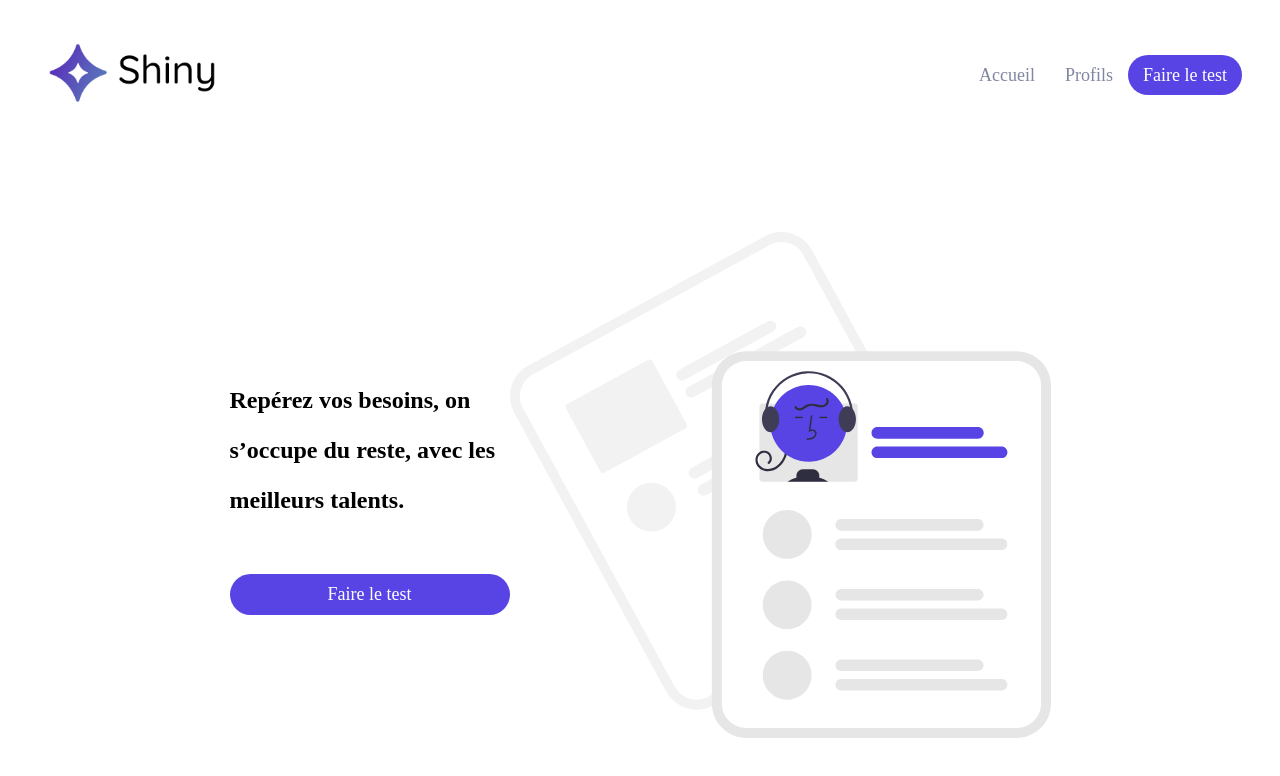
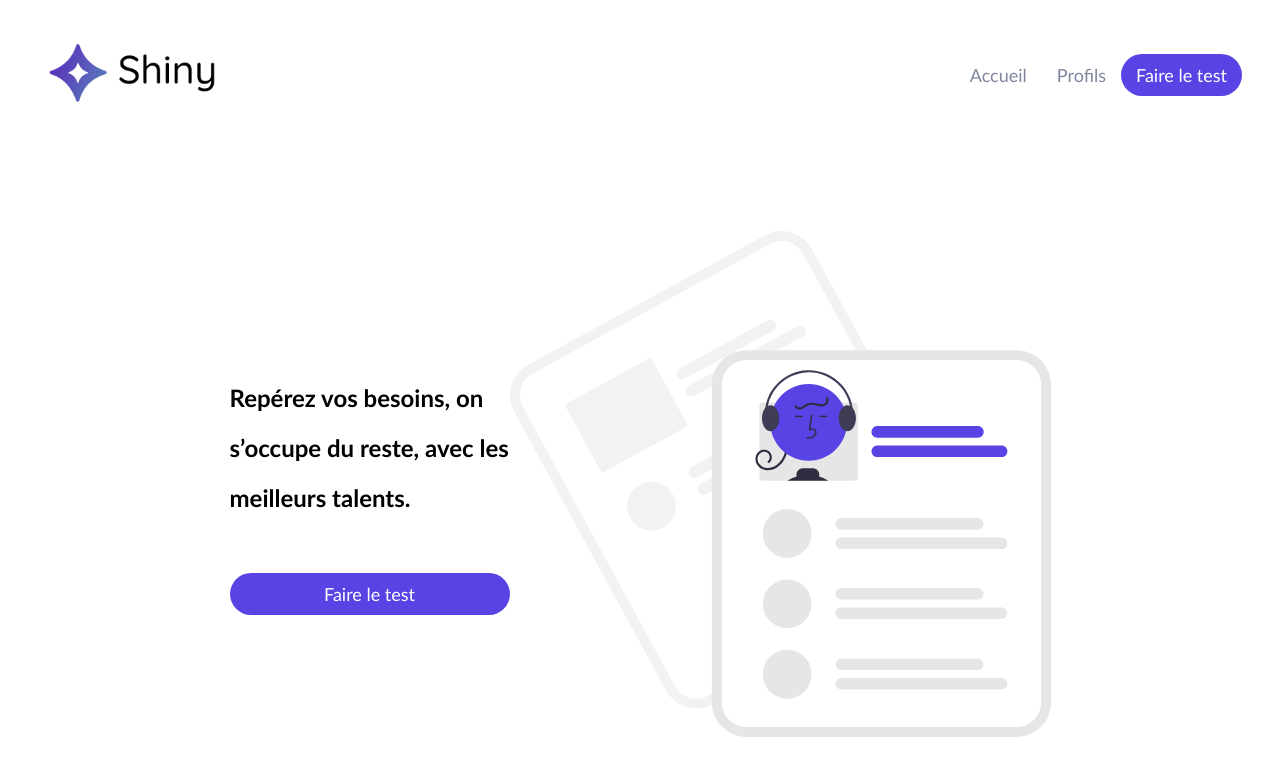
Before and after one commit to MaryamVerdon/shiny-agency, a React (Create React App) app: page / in a window 1280 px wide. Shown: the top 776 px of the page. Built offline with nearby package versions, Linux system fonts and the light colour scheme.

Commit message:
ajout d'un CSS global avec 'createGlobalStyle'

```diff
--- a/src/index.jsx
+++ b/src/index.jsx
@@ -7,10 +7,18 @@ import Header from './components/Header'
 import Error from './components/Error'
 import Results from './pages/Results'
 import Freelances from './pages/Freelances'
+import { createGlobalStyle } from 'styled-components'
+
+const GlobalStyle = createGlobalStyle`
+    div {
+        font-family: 'Trebuchet MS', Helvetica, sans-serif;
+    }
+`
 
 ReactDOM.render(
   <React.StrictMode>
     <Router>
+    <GlobalStyle />
       <Header />
       <Switch>
         <Route exact path="/">
```
